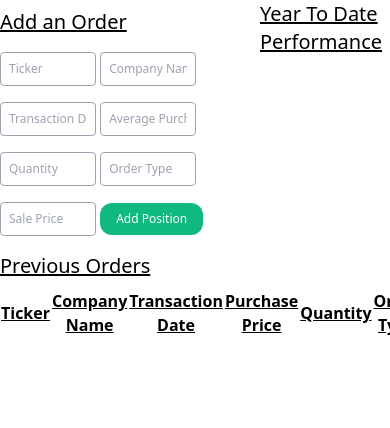
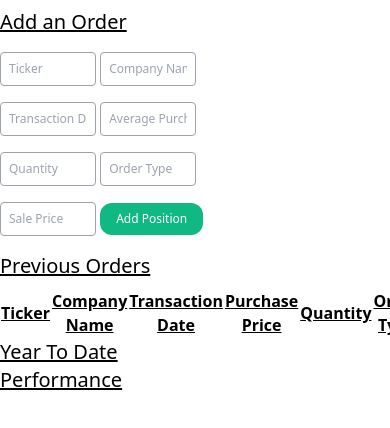
Before and after one commit to maxleonard-777/final, a website: page index.html in a window 390 px wide. Shown: the top 428 px of the page. Drawn offline with nearby package versions, Linux system fonts and the light colour scheme; no server answers.

Commit message:
made front end design responsive to screen size

```diff
--- a/index.html
+++ b/index.html
@@ -13,7 +13,7 @@
   <div class="sign-in-or-sign-out"></div>
 
   <!-- Order Section -->
-  <div class="flex flex-row">
+  <div class="md:flex flex-row">
     <div class="flex w-2/3 flex-col">
       <div class="my-2 underline text-xl bold">
         Add an Order
@@ -67,7 +67,7 @@
     </div>
 
     <!-- Overall Performance section -->
-    <div class="flex w-1/3 flex-col" id="year-to-date-performance">
+    <div class="md:flex w-1/3 flex-col" id="year-to-date-performance">
       <div class="underline text-xl bold">
         Year To Date Performance
       </div>
--- a/netlify/functions/holdings.js
+++ b/netlify/functions/holdings.js
@@ -33,7 +33,7 @@ let orders = ordersQuery.docs
     // create an Object to be added to the return value of our lambda
     let orderObject = {
       id: orderId,
-      purchasePrice: orderData.avgPurchasePrice,
+      avgPurchasePrice: orderData.avgPurchasePrice,
       quantity: orderData.quantity,
       buy: orderData.buy,
       salePrice: orderData.salePrice,
```
